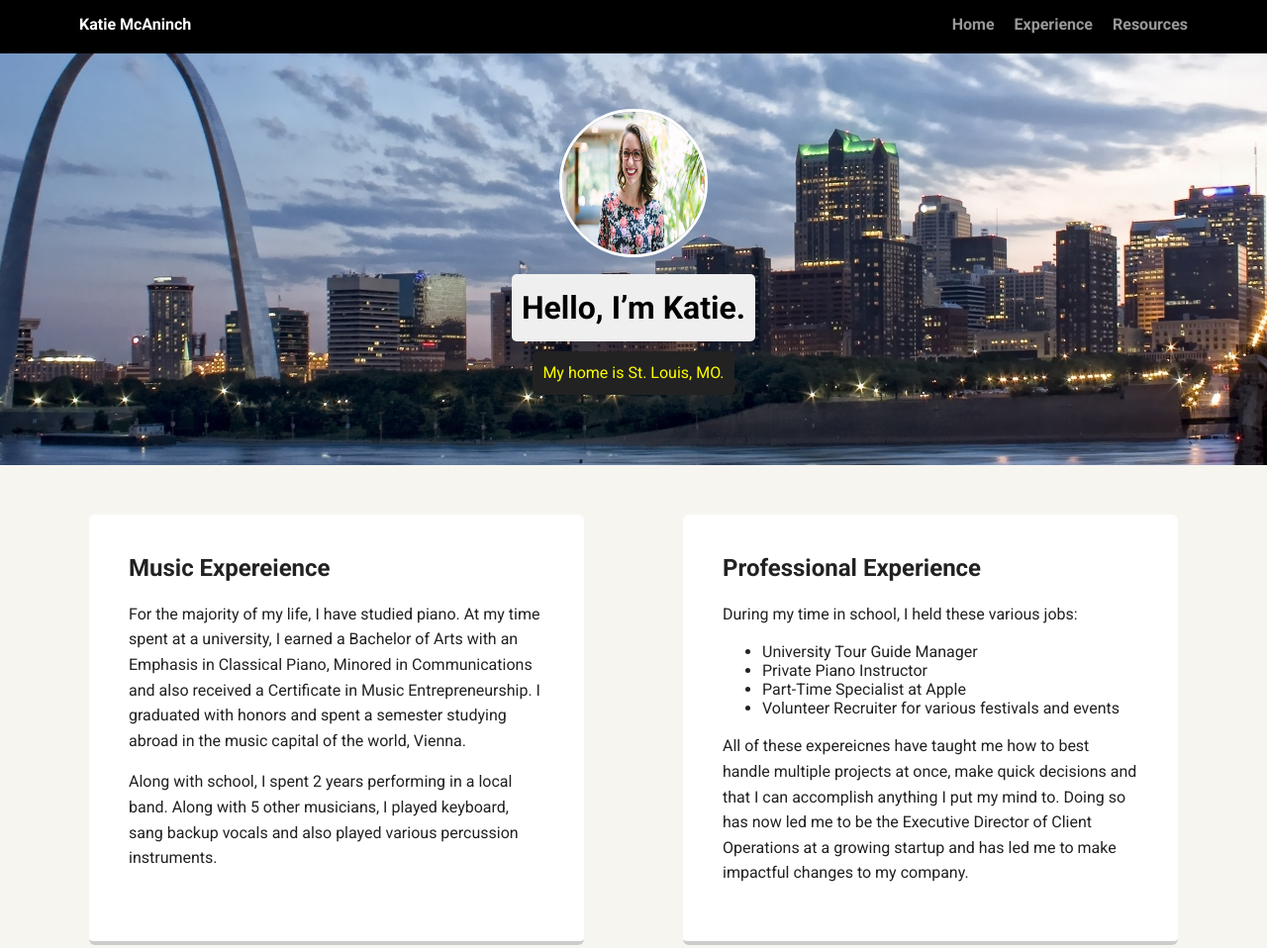
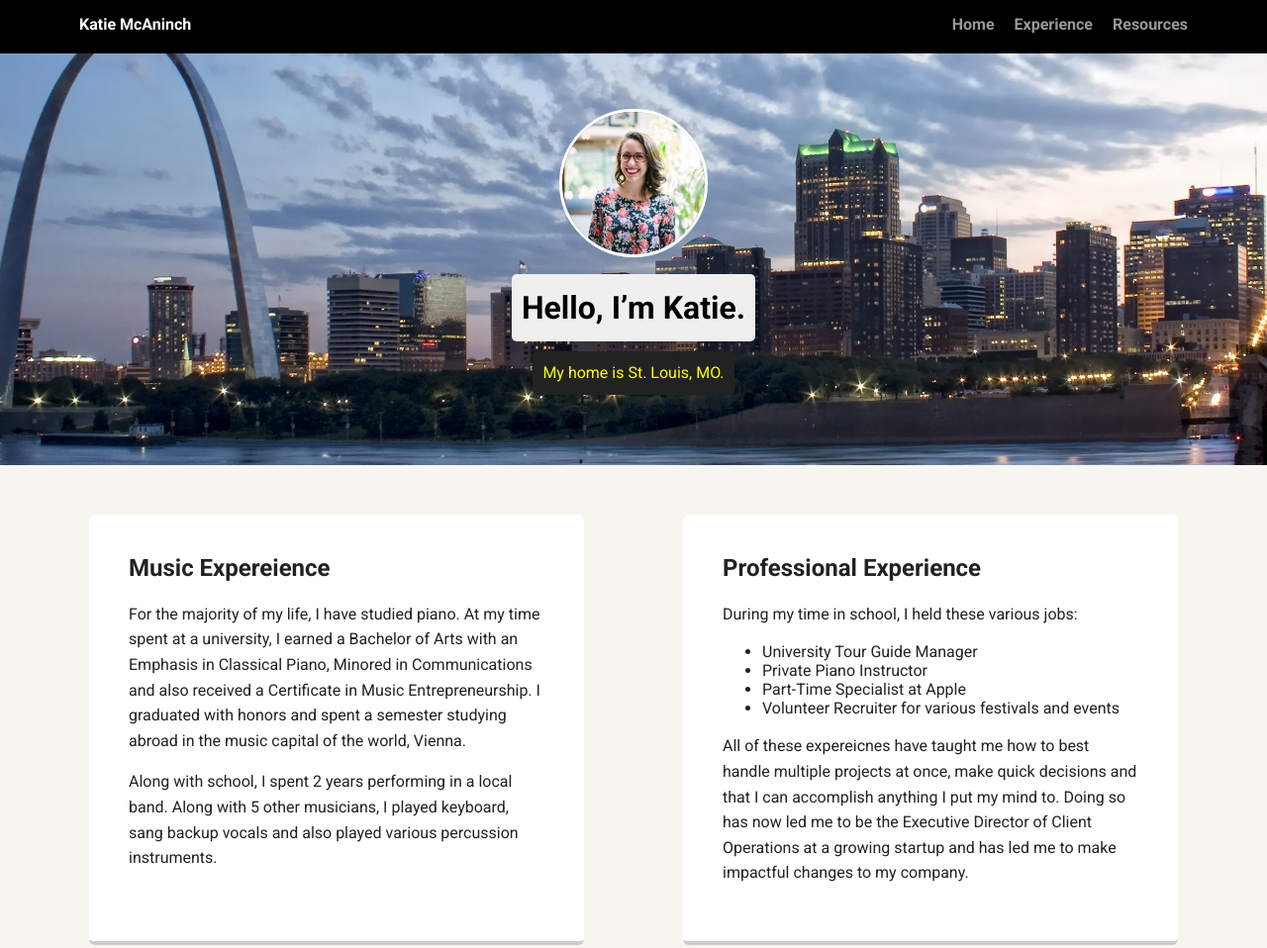
Before and after one commit to kbrook3/techdegree-project1, a plain HTML site: page experience.html in a window 1280 px wide. Shown: the top 958 px of the page at 99% size. Drawn offline with Linux system fonts and the light colour scheme; a web font is replaced by a local one.

Commit message:
Updated profile image

```diff
--- a/experience.html
+++ b/experience.html
@@ -18,7 +18,7 @@
     </div>
 
     <header id="experience">
-      <img src="images/rsz_img_1402%20(1).jpg" alt="Picture of Katie M." class="profile-image">
+      <img src="images/image-2018-01-23.jpg" alt="Picture of Katie M." class="profile-image">
       <h1 class="tag name">Hello, I’m Katie.</h1>
       <p class="tag location">My home is St. Louis, MO.</p>
     </header>
```
Also changed, not shown: index.html (+1 -1 lines), resources.html (+1 -1 lines), images/image-2018-01-23.jpg (added), images/rsz_img_1402 (1).jpg (deleted), 1 other file.
